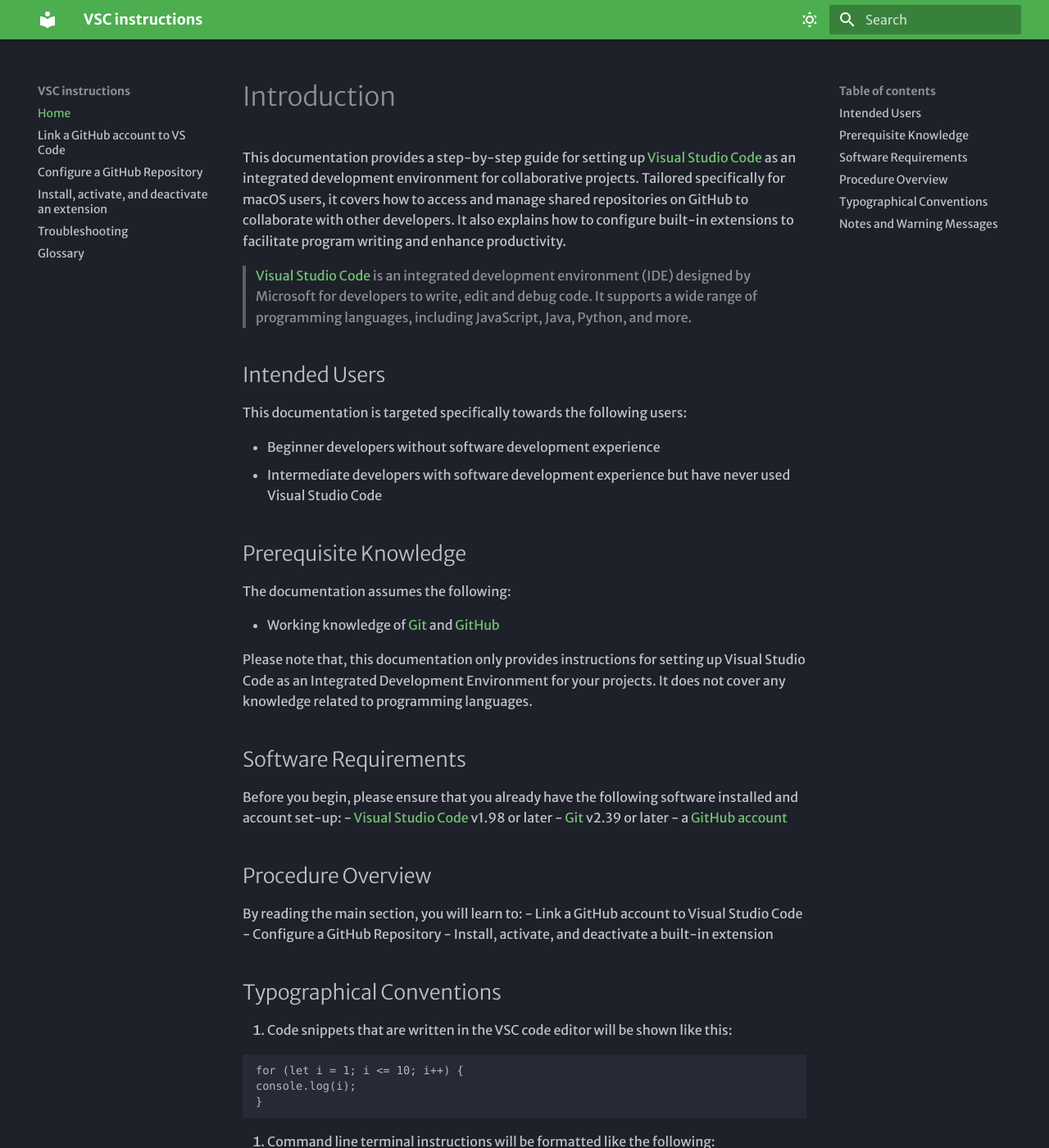
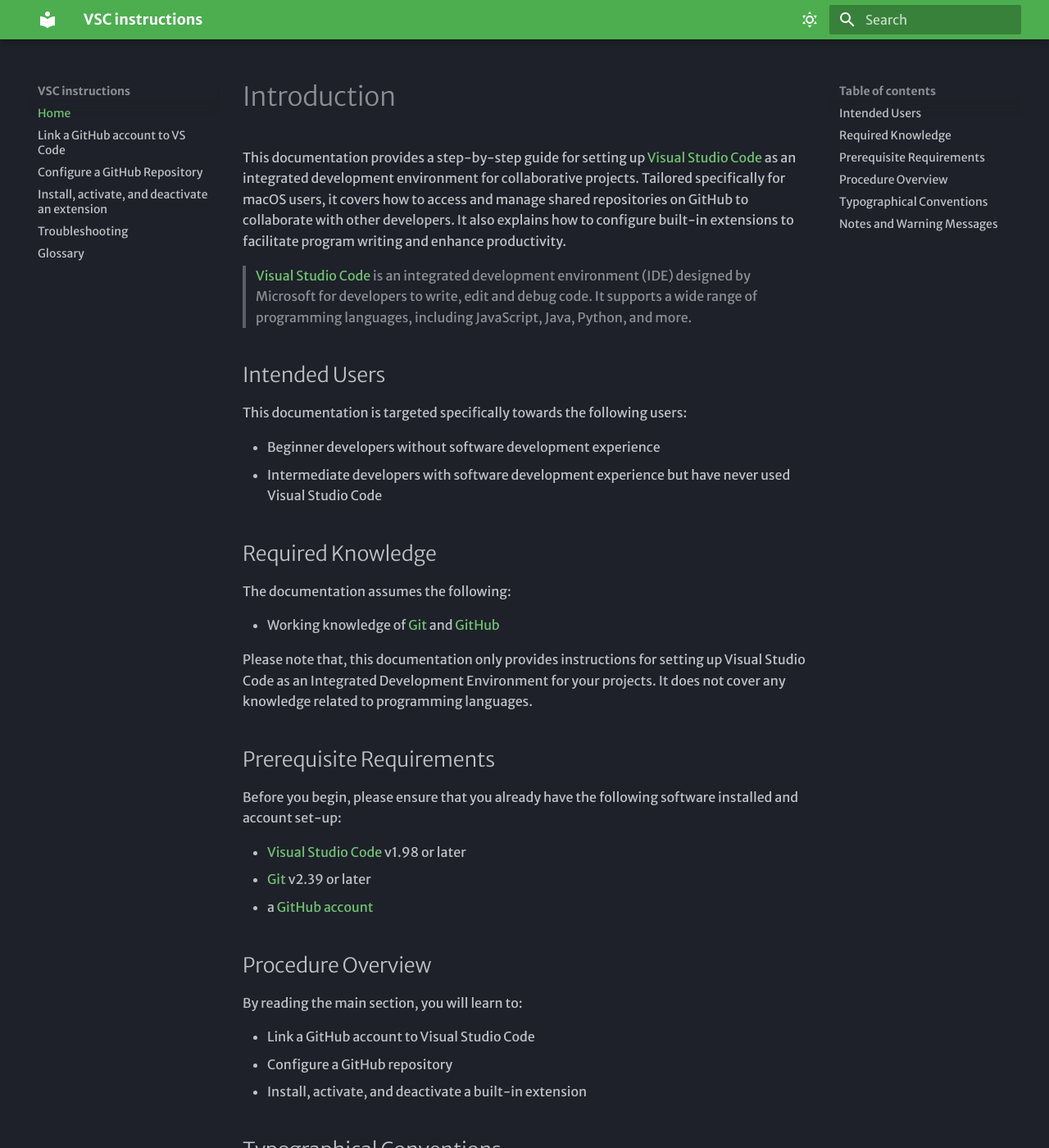
Before and after one commit to DJANG2024/MKDocsMaterial, an MkDocs documentation site: the page built from docs/index.md, in a window 1280 px wide and 1400 px high. Shown: the whole window at 82% size. Built offline with MkDocs 1.6.1 and Material for MkDocs 9.7.7, drawn with Linux system fonts in a browser that asks for light colours; some web fonts are replaced.

Commit message:
Edit content on multiple pages

```diff
--- a/docs/index.md
+++ b/docs/index.md
@@ -11,7 +11,7 @@
 - Intermediate developers with software development experience but have never used Visual Studio Code
 
 
-## Prerequisite Knowledge
+## Required Knowledge
 
 The documentation assumes the following:
 
@@ -20,9 +20,9 @@
 Please note that, this documentation only provides instructions for setting up Visual Studio Code as an Integrated Development Environment for your projects. It does not cover any knowledge related to programming languages.
 
 
-## Software Requirements
-[comment]: <> (Maybe rename this section to "Get Started" / "Prerequisite Requirements" because they are not just about the software)
+## Prerequisite Requirements
 Before you begin, please ensure that you already have the following software installed and account set-up:
+
 - [Visual Studio Code](https://code.visualstudio.com/download) v1.98 or later
 - [Git](https://git-scm.com/downloads/mac) v2.39 or later
 - a [GitHub account](https://github.com/signup)
@@ -30,8 +30,9 @@
 
 ## Procedure Overview
 By reading the main section, you will learn to:
+
 - Link a GitHub account to Visual Studio Code
-- Configure a GitHub Repository
+- Configure a GitHub repository
 - Install, activate, and deactivate a built-in extension
 
 
@@ -63,16 +64,16 @@
 In this documentation, key message blocks will be highlighted to emphasize important information.
 
 !!! warning "Warning"
-Highlights actions that require careful attention
+    Highlights actions that require careful attention
 
 !!! tip "Tip"
-Offers helpful suggestions or best practices
+    Offers helpful suggestions or best practices
 
 !!! important "Important"
-Emphasizes key instructions
+    Emphasizes key instructions
 
 !!! example "Example"
-Displays an example
+    Displays an example
 
 !!! success "Success"
-Confirms a successful action
+    Confirms a successful action
```
Also changed, not shown: docs/task1.md (+1 -0 lines), docs/task2.md (+1 -0 lines), docs/task3.md (+1 -0 lines).
